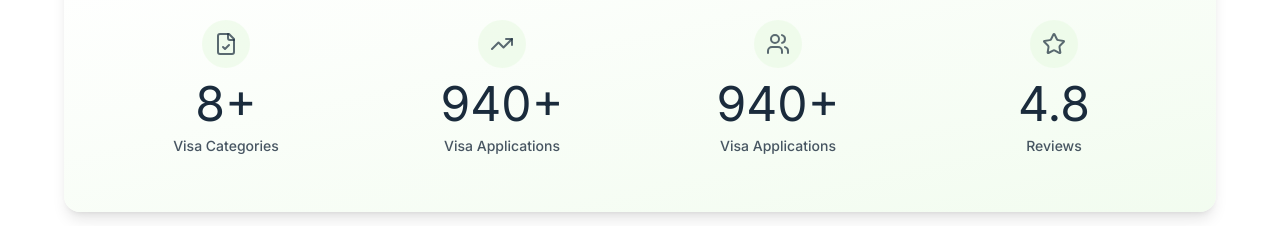
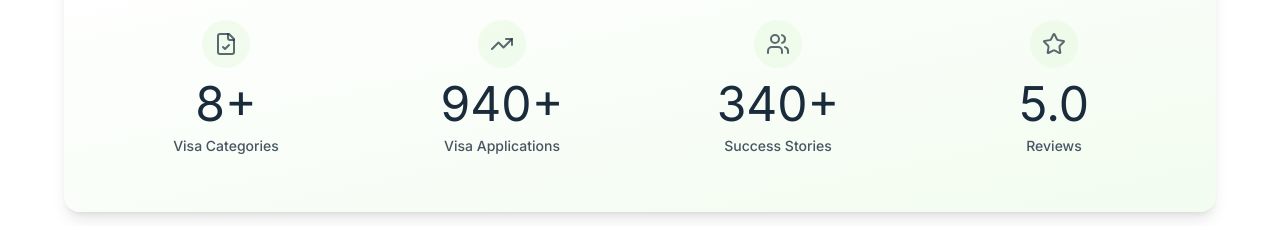
Before and after one commit to shobhitsingh3999/mhkedu, a Next.js app: page / in a window 1280 px wide. Shown: the part 4340-4566 px from the top of the page. Built offline with nearby package versions, Linux system fonts and the light colour scheme.

Commit message:
fix :stats bar

```diff
--- a/src/components/StatsBar.tsx
+++ b/src/components/StatsBar.tsx
@@ -4,23 +4,23 @@ const stats = [
   {
     value: "8+",
     description: "Visa Categories",
-    icon: <FileCheck className="w-6 h-6 text-[#1A2B3C]/70" />
+    icon: <FileCheck className="w-6 h-6 text-[#1A2B3C]/70" />,
   },
   {
     value: "940+",
     description: "Visa Applications",
-    icon: <TrendingUp className="w-6 h-6 text-[#1A2B3C]/70" />
+    icon: <TrendingUp className="w-6 h-6 text-[#1A2B3C]/70" />,
   },
   {
-    value: "940+",
-    description: "Visa Applications",
-    icon: <Users className="w-6 h-6 text-[#1A2B3C]/70" />
+    value: "340+",
+    description: "Success Stories",
+    icon: <Users className="w-6 h-6 text-[#1A2B3C]/70" />,
   },
   {
-    value: "4.8",
+    value: "5.0",
     description: "Reviews",
-    icon: <Star className="w-6 h-6 text-[#1A2B3C]/70" />
-  }
+    icon: <Star className="w-6 h-6 text-[#1A2B3C]/70" />,
+  },
 ];
 
 export default function StatsBar() {
@@ -30,12 +30,14 @@ export default function StatsBar() {
         <div className="max-w-6xl mx-auto">
           {/* Stats Card */}
           <div className="rounded-2xl shadow-lg overflow-hidden bg-gradient-to-br from-white to-[#E5F9E0]/50">
-
             {/* Stats content */}
             <div className="p-8 md:p-10">
               <div className="grid grid-cols-1 sm:grid-cols-2 lg:grid-cols-4 gap-8">
                 {stats.map((stat, index) => (
-                  <div key={index} className="flex flex-col items-center text-center p-4 rounded-xl hover:bg-white/70 transition-colors duration-300">
+                  <div
+                    key={index}
+                    className="flex flex-col items-center text-center p-4 rounded-xl hover:bg-white/70 transition-colors duration-300"
+                  >
                     <div className="mb-3 p-3 rounded-full bg-[#E5F9E0]/50">
                       {stat.icon}
                     </div>
```
